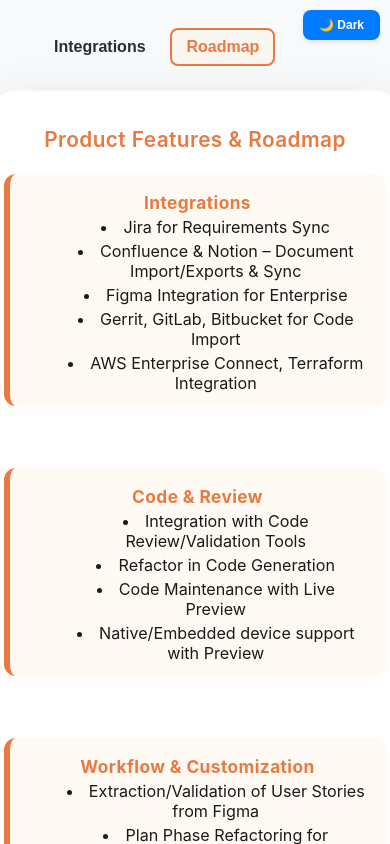
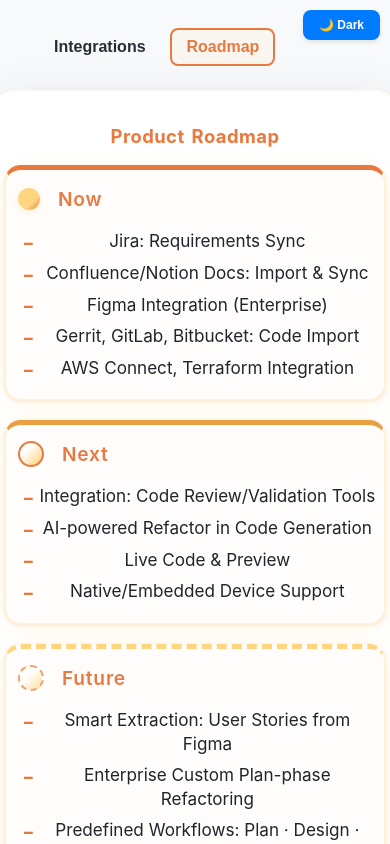
Before and after one commit to Workflow-Manager-admin/kavia-integration--roadmap-showcase-99667-aa5f64f7, a React (Create React App) app in the folder react_js_frontend/: page / in a window 390 px wide. Both pictures are taken after a click on the button "Roadmap". Shown: the top 844 px of the page. Built offline with nearby package versions, Linux system fonts and the light colour scheme; the HTML template or start-up script is replaced by a standard one.

Commit message:
CheckPoint

```diff
--- a/react_js_frontend/src/App.css
+++ b/react_js_frontend/src/App.css
@@ -212,50 +212,125 @@
   letter-spacing: 0.01em;
 }
 
-/* --- Roadmap Slide --- */
-.roadmap-slide {
+/* --- Roadmap Slide (v2, slide-deck style) --- */
+.roadmap-slide-v2 {
   width: 100%;
   padding-top: 10px;
 }
-.roadmap-list {
-  width: 100%;
-  display: flex;
-  flex-wrap: wrap;
-  gap: 42px 20px;
-  margin-top: 8px;
-  align-items: flex-start;
-  justify-content: space-between;
-}
-.roadmap-section {
-  flex-basis: 45%;
-  background: #FFF9F4;
-  border-radius: 12px;
-  border-left: 6px solid #E87A41;
-  padding: 18px 19px 9px 18px;
-  margin-bottom: 7px;
-  box-shadow: 0 2px 10px #FFD58013;
-}
-.roadmap-heading {
-  font-size: 1.08rem;
+.roadmap-main-title {
+  text-align: left;
+  font-size: 2rem;
+  margin-bottom: 38px;
   color: #E87A41;
   font-weight: 700;
-  margin-bottom: 4px;
   letter-spacing: 0.025em;
+  word-spacing: 0.12em;
+  text-shadow: 0 1px 0 #FFD58055;
 }
-.roadmap-item {
-  font-size: 1.01rem;
-  color: #1A1A1A;
-  margin-bottom: 4px;
-  margin-left: 1.1em;
-  list-style: disc inside;
-  font-weight: 400;
+.roadmap-deck {
+  width: 100%;
+  display: grid;
+  grid-template-columns: repeat(3,1fr);
+  gap: 30px 26px;
+  margin: 0 auto;
+  max-width: 860px;
+  min-height: 320px;
+  justify-items: stretch;
+  align-items: stretch;
+  position: relative;
+  z-index: 1;
 }
-.roadmap-section ul {
-  padding-left: 1.05em;
+.roadmap-card {
+  display: flex;
+  flex-direction: column;
+  background: #FFFDFB;
+  border-radius: 17px;
+  box-shadow: 0 6px 28px #FFD58019, 0 0.5px 2.5px #E87A4133, 0 1.5px 13px #FFD58019;
+  padding: 28px 22px 20px 22px;
+  border: 2px solid #FFD58044;
+  min-width: 0;
+  min-height: 250px;
+  position: relative;
+  overflow: visible;
+  transition: box-shadow 0.23s;
+}
+.roadmap-card:hover {
+  box-shadow: 0 12px 48px #FFD58055, 0 2px 16px #E87A4112;
+  transform: translateY(-2px) scale(1.01);
+  z-index: 2;
+}
+.roadmap-phase-now {
+  border-top: 5px solid #E87A41;
+}
+.roadmap-phase-next {
+  border-top: 5px solid #E8A041;
+}
+.roadmap-phase-future {
+  border-top: 5px dashed #FFD580;
+}
+
+.roadmap-card-header {
+  display: flex;
+  align-items: center;
+  margin-bottom: 16px;
+  gap: 10px;
+}
+.roadmap-icon {
+  flex-shrink: 0;
+  align-items: center;
+  display: flex;
+  height: 28px;
+}
+.roadmap-card-title {
+  font-size: 1.2rem;
+  font-weight: 600;
+  color: #E87A41;
+  letter-spacing: 0.04em;
   margin: 0;
+}
+.roadmap-features {
+  list-style: none;
+  margin: 0;
+  padding: 0 0 0 6px;
+}
+.roadmap-feature {
+  font-size: 1.07rem;
+  color: #21242b;
+  margin-bottom: 8px;
+  padding-left: 0.8em;
+  position: relative;
+  line-height: 1.38;
+}
+.roadmap-feature:before {
+  content: "–";
+  position: absolute;
+  left: 0;
+  color: #E87A41;
+  font-weight: 800;
+  font-size: 1.02em;
+  top: 0.1em;
+}
+
+/* Roadmap divider line for presentation slide style */
+.roadmap-deck-divider {
+  width: 98%;
+  height: 4px;
+  margin: 34px auto 4px auto;
+  background: linear-gradient(90deg, #FFD580 0%, #fff 60%, #FFD580 100%);
+  opacity: 0.25;
+  border-radius: 3px;
+  display: block;
+  max-width: 650px;
 }
 
 /* Responsive design for mobile */
+@media (max-width: 1020px) {
+  .roadmap-deck {
+    grid-template-columns: 1fr 1fr;
+    gap: 26px 18px;
+    min-width: 0;
+  }
+}
 @media (max-width: 768px) {
   .theme-toggle {
     top: 10px;
@@ -271,11 +346,18 @@
   .integrations-grid {
     grid-template-columns: repeat(2, 1fr) !important;
   }
-  .slide-title {
-    font-size: 1.3rem !important;
+  .slide-title, .roadmap-main-title {
+    font-size: 1.15rem !important;
+    margin-bottom: 18px !important;
+    text-align: center !important;
   }
-  .roadmap-section {
-    flex-basis: 100% !important;
-    margin-bottom: 20px !important;
+  .roadmap-deck {
+    grid-template-columns: 1fr;
+    gap: 19px 0;
+  }
+  .roadmap-card {
+    min-height: 168px;
+    padding: 15px 7px 12px 12px;
+    font-size: 1rem;
   }
 }
--- a/react_js_frontend/src/RoadmapSlide.js
+++ b/react_js_frontend/src/RoadmapSlide.js
@@ -1,62 +1,132 @@
 import React from "react";
+
+// Simple icon components for roadmap stages
+function NowIcon() {
+  return (
+    <span
+      aria-label="Now"
+      style={{
+        display: 'inline-block',
+        width: 22,
+        height: 22,
+        background: 'linear-gradient(135deg, #FFD580 65%, #E87A41 100%)',
+        borderRadius: '50%',
+        verticalAlign: 'middle',
+        marginRight: 8,
+        boxShadow: '0 2px 8px #FFD58055',
+      }}
+    ></span>
+  );
+}
+function NextIcon() {
+  return (
+    <span
+      aria-label="Next"
+      style={{
+        display: 'inline-block',
+        width: 22,
+        height: 22,
+        background: 'linear-gradient(135deg, #fff 30%, #FFD580 95%)',
+        borderRadius: '50%',
+        verticalAlign: 'middle',
+        marginRight: 8,
+        border: '2.3px solid #E87A41'
+      }}
+    ></span>
+  );
+}
+function FutureIcon() {
+  return (
+    <span
+      aria-label="Future"
+      style={{
+        display: 'inline-block',
+        width: 22,
+        height: 22,
+        background: 'linear-gradient(135deg, #fff 40%, #FFD580 95%)',
+        borderRadius: '50%',
+        verticalAlign: 'middle',
+        marginRight: 8,
+        border: '2px dashed #E87A41',
+        opacity: 0.7,
+      }}
+    ></span>
+  );
+}
 
 // PUBLIC_INTERFACE
 function RoadmapSlide() {
   /**
-   * Slide listing product features/roadmap in clean format.
+   * Professional slide deck-style roadmap: clear phases (Now, Next, Future),
+   * each with a modern card, icon, and grouped features.
    */
-  const roadmap = [
+  const roadmapPhases = [
     {
-      heading: "Integrations",
-      items: [
-        "Jira for Requirements Sync",
-        "Confluence & Notion – Document Import/Exports & Sync",
-        "Figma Integration for Enterprise",
-        "Gerrit, GitLab, Bitbucket for Code Import",
-        "AWS Enterprise Connect, Terraform Integration"
+      label: "Now",
+      Icon: NowIcon,
+      colorClass: "roadmap-phase-now",
+      features: [
+        "Jira: Requirements Sync",
+        "Confluence/Notion Docs: Import & Sync",
+        "Figma Integration (Enterprise)",
+        "Gerrit, GitLab, Bitbucket: Code Import",
+        "AWS Connect, Terraform Integration"
       ]
     },
     {
-      heading: "Code & Review",
-      items: [
-        "Integration with Code Review/Validation Tools",
-        "Refactor in Code Generation",
-        "Code Maintenance with Live Preview",
-        "Native/Embedded device support with Preview"
+      label: "Next",
+      Icon: NextIcon,
+      colorClass: "roadmap-phase-next",
+      features: [
+        "Integration: Code Review/Validation Tools",
+        "AI-powered Refactor in Code Generation",
+        "Live Code & Preview",
+        "Native/Embedded Device Support"
       ]
     },
     {
-      heading: "Workflow & Customization",
-      items: [
-        "Extraction/Validation of User Stories from Figma",
-        "Plan Phase Refactoring for Enterprise Customization",
-        "Predefined Workflows: Plan · Design · Code"
-      ]
-    },
-    {
-      heading: "Testing & Export",
-      items: [
-        "Test Execution with Custom Tool Integration",
-        "Export Test Cases to Enterprise Tools"
+      label: "Future",
+      Icon: FutureIcon,
+      colorClass: "roadmap-phase-future",
+      features: [
+        "Smart Extraction: User Stories from Figma",
+        "Enterprise Custom Plan-phase Refactoring",
+        "Predefined Workflows: Plan · Design · Code",
+        "Test Execution: Custom Tool Integration",
+        "Test Case Export to Enterprise Tools"
       ]
     }
   ];
 
   return (
-    <div className="slide roadmap-slide">
-      <h2 className="slide-title">Product Features & Roadmap</h2>
-      <div className="roadmap-list">
-        {roadmap.map((section) => (
-          <div className="roadmap-section" key={section.heading}>
-            <div className="roadmap-heading">{section.heading}</div>
-            <ul>
-              {section.items.map((item, idx) => (
-                <li key={idx} className="roadmap-item">{item}</li>
+    <div className="slide roadmap-slide-v2">
+      <h2 className="slide-title roadmap-main-title">
+        Product Roadmap
+      </h2>
+      <div className="roadmap-deck">
+        {roadmapPhases.map((phase) => (
+          <section
+            className={`roadmap-card ${phase.colorClass}`}
+            key={phase.label}
+            aria-label={`Roadmap phase: ${phase.label}`}
+          >
+            <header className="roadmap-card-header">
+              <span className={`roadmap-icon`}>
+                <phase.Icon />
+              </span>
+              <h3 className="roadmap-card-title">{phase.label}</h3>
+            </header>
+            <ul className="roadmap-features">
+              {phase.features.map((feat, i) => (
+                <li className="roadmap-feature" key={i}>
+                  {feat}
+                </li>
               ))}
             </ul>
-          </div>
+          </section>
         ))}
       </div>
+      <div className="roadmap-deck-divider" aria-hidden="true"></div>
     </div>
   );
 }
```
Also changed, not shown: 1 other file (tests, documents, lock files or other folders).
